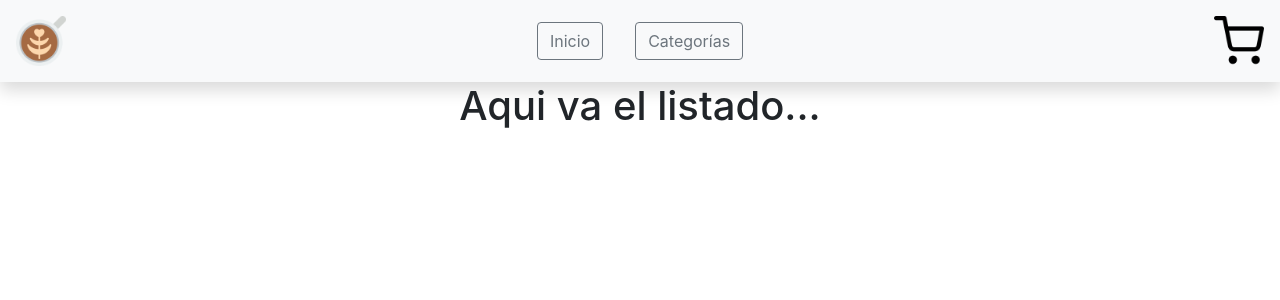
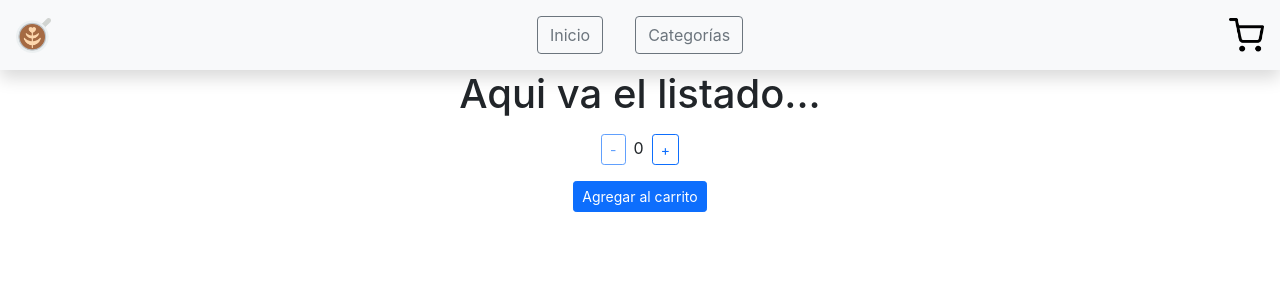
Before and after one commit to octaviosancho-dev/coffee-shop-react, a React (Create React App) app: page / in a window 1280 px wide. Shown: the top 300 px of the page. Built offline with nearby package versions, Linux system fonts and the light colour scheme.

Commit message:
agregando itemCount component

```diff
--- a/src/assets/css/Navbar.css
+++ b/src/assets/css/Navbar.css
@@ -1,3 +1,3 @@
 .logo {
-    width: 50px;
+    width: 35px;
 }
--- /dev/null
+++ b/src/components/ItemCount.js
@@ -0,0 +1,47 @@
+import React, { useState } from 'react';
+
+
+const ItemCount = () => {
+
+    // Stock provisorio
+    const stock = 5;
+
+    const [count, setCount] = useState(0);
+
+    const decrementCount = () => {
+        if(count === 0) {
+            document.querySelector('#btnDecrement').classList.add('disabled');
+            document.querySelector('#btnIncrement').classList.remove('disabled');
+        } else {
+            document.querySelector('#btnDecrement').classList.remove('disabled');
+            document.querySelector('#btnIncrement').classList.remove('disabled');
+            setCount( prevCount => prevCount - 1 );
+        }
+    }
+    const incrementCount = () => {
+        if (count === stock) {
+            document.querySelector('#btnIncrement').classList.add('disabled');
+            document.querySelector('#btnDecrement').classList.remove('disabled');
+
+        } else {
+            document.querySelector('#btnIncrement').classList.remove('disabled');
+            document.querySelector('#btnDecrement').classList.remove('disabled');
+            setCount( prevCount => prevCount + 1);
+        }
+    }
+
+    return (
+        <div className="d-block w-25 mx-auto">
+            <div className="d-flex flex-container flex-column justify-content-center align-items-center">
+                <div className='my-2'>
+                    <button type="button" id="btnDecrement" className="btn btn-sm btn-outline-primary h-50 disabled" onClick={decrementCount}>-</button>
+                    <span className="m-2 text-center">{count}</span>
+                    <button type="button" id="btnIncrement" className="btn btn-sm btn-outline-primary h-50" onClick={incrementCount}>+</button>
+                </div>
+                <button className="btn btn-sm btn-primary m-2">Agregar al carrito</button>
+            </div>
+        </div>
+    );
+}
+
+export default ItemCount;
--- a/src/components/ItemListContainer.js
+++ b/src/components/ItemListContainer.js
@@ -1,10 +1,13 @@
+import React, {Fragment } from 'react';
+import ItemCount from "./ItemCount";
+
 const ItemListContainer = ({listado}) => {
 
-
-
-
     return (
-        <h1 className="text-center">{listado}</h1>
+        <Fragment>
+            <h1 className="text-center">{listado}</h1>
+            <ItemCount/>
+        </Fragment>
     );
 }
 
--- a/src/components/NavBar.js
+++ b/src/components/NavBar.js
@@ -2,7 +2,6 @@ import lattelogo from '../assets/img/lattelogo1.png'
 import CartWidget from './CartWidget';
 
 import '../../src/assets/css/Navbar.css'
-
 
 const NavBar = () => {
   return (
```
